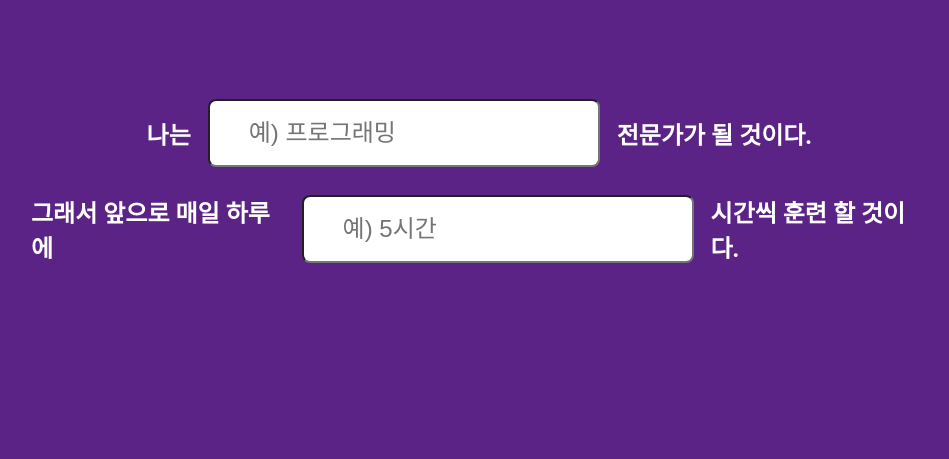
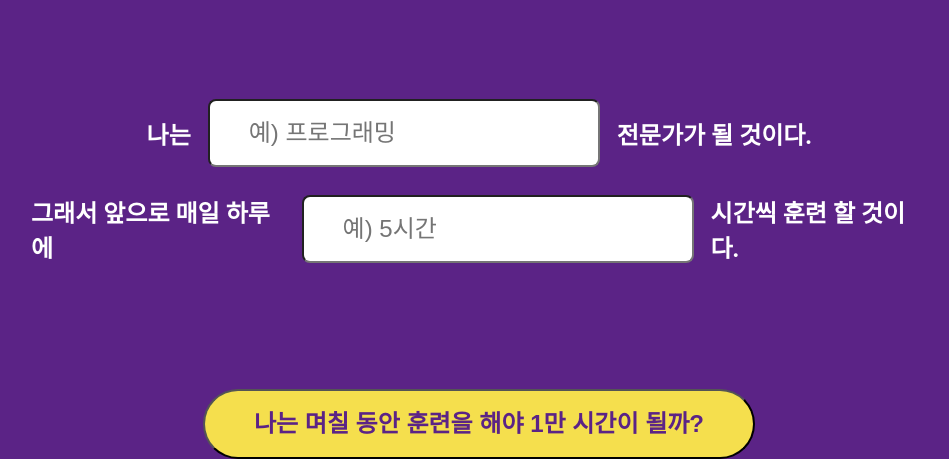
Before and after one commit to devdynam0507/ormi-homework-repo, a plain HTML site: page ormi-html-2/index.html in a window 1280 px wide. Shown: the part 636-1095 px from the top of the page, without its empty margins (161-1110 px from the left). Before the commit the page ends 900 px from the top, so only its background shows below. Drawn offline with Linux system fonts and the light colour scheme.

Commit message:
feat: 훈련시간 계산 폼 완성

```diff
--- a/ormi-html-2/index.html
+++ b/ormi-html-2/index.html
@@ -8,6 +8,7 @@
         <link rel="stylesheet" type="text/css" href="./styles/logo.css"/>
         <link rel="stylesheet" type="text/css" href="./styles/paragraphs.css"/>
         <link rel="stylesheet" type="text/css" href="./styles/forms.css">
+        <link rel="stylesheet" type="text/css" href="./styles/buttons.css">
     </head>
     <body>
         <main class="root-layout">
@@ -41,7 +42,7 @@
 
                 <!-- 훈련 일수 계산 영역 -->
                 <article class="test-form-layout">
-                    <div class="test-form-items-layout" style="gap: 27px;">
+                    <form class="test-form-items-layout" style="gap: 27px;" method="POST">
                         <div class="test-form-item">
                             <span class="test-form-item-text">나는</span>
                             <input type="text" class="input-testform" placeholder="예) 프로그래밍"/>
@@ -53,7 +54,12 @@
                             <input type="number" class="input-testform" placeholder="예) 5시간"/>
                             <span class="test-form-item-text">시간씩 훈련 할 것이다.</span>
                         </div>
-                    </div>
+                        <div class="wrap-test-form-button-submit-layout">
+                            <button class="button-primary" type="submit">
+                                <span>나는 며칠 동안 훈련을 해야 1만 시간이 될까?</span>
+                            </button>
+                        </div>
+                    </form>
                 </article>
             </div>
         </main>
--- a/ormi-html-2/styles/buttons.css
+++ b/ormi-html-2/styles/buttons.css
@@ -1,4 +1,15 @@
 
 .button-primary {
+    padding: 21px 49px;
+    width: fit-content;
+    background-color: #F5DF4D;
+    border-radius: 56px;
+    cursor: pointer;
+}
 
+.button-primary > span {
+    font-weight: 700;
+    font-size: 24px;
+    line-height: 24px;
+    color: #5B2386;
 }
--- a/ormi-html-2/styles/layout.css
+++ b/ormi-html-2/styles/layout.css
@@ -41,6 +41,8 @@
 .test-form-layout {
     display: flex;
     flex-direction: column;
+    gap: 115px;
+    align-items: center;
 }
 
 .test-form-layout > .test-form-items-layout {
@@ -48,6 +50,7 @@
     flex-direction: column;
     width: 100%;
     gap: 27px;
+    align-items: center;
 }
 
 .test-form-items-layout  > .test-form-item {
@@ -57,3 +60,12 @@
     align-items: center;
     justify-content: center;
 }
+
+.wrap-test-form-button-submit-layout {
+    display: flex;
+    flex-direction: column;
+    align-items: center;
+
+    /* 115px 만큼의 패딩 - 17px 의 gap*/
+    padding-top: calc(115px - 17px);
+}
```
